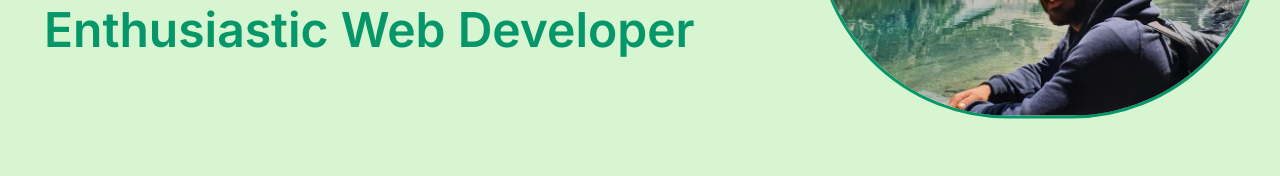
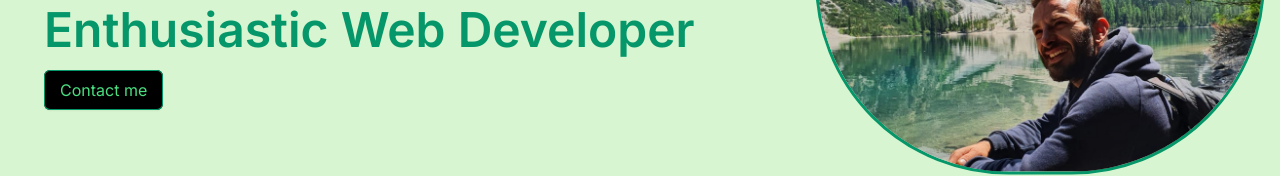
Before and after one commit to Mikitanjie/portfolio, a Next.js app: page / in a window 1280 px wide. Shown: the part 625-801 px from the top of the page. Built offline with nearby package versions, Linux system fonts and the light colour scheme.

Commit message:
Fixed issue, use a regular <a> tag for your mailto: and tel: instead of <link

```diff
--- a/app/_components/Button/Button.js
+++ b/app/_components/Button/Button.js
@@ -1,17 +1,17 @@
 import Link from 'next/link';
 
 const Button = () => {
-  // return (
-  //   <button type="button" className="inline-flex justify-center rounded-md bg-black
-  //   px-4 py-2 text-gray-500 shadow-sm ring-1 ring-inset ring-emerald-600
-  //   hover:bg-indigo-700	 focus:outline-offset-0" >
-  //     <Link href="mailto:cataniamike16@gmail.com" passHref>
-  //     <div className="text-green-400">
-  //       Contact me
-  //     </div>
-  //     </Link>
-  //   </button>
-  // )
+  return (
+    <button type="button" className="inline-flex justify-center rounded-md bg-black
+    px-4 py-2 text-gray-500 shadow-sm ring-1 ring-inset ring-emerald-600
+    hover:bg-indigo-700	 focus:outline-offset-0" >
+      <Link href="mailto:cataniamike16@gmail.com" passHref>
+      <div className="text-green-400">
+        Contact me
+      </div>
+      </Link>
+    </button>
+  )
 }
 
 export default Button;
--- a/app/_components/Footer/Footer.js
+++ b/app/_components/Footer/Footer.js
@@ -17,12 +17,9 @@ const Footer = () => {
               <h2 className="mb-7 text-sm font-semibold uppercase dark:text-white">Email</h2>
               <ul className="dark:text-gray-100 font-medium">
                 <li className="mb-4">
-                  <a href="" className="hover:underline"></a>
-                </li>
-                <li>
-                  <Link href="mailto: cataniamike16gmail.com" passHref>
+                  <a href="mailto:cataniamike16@gmail.com">
                     <MdEmail size="3rem" className="hover:underline" />
-                  </Link>
+                  </a>
                 </li>
               </ul>
             </div>
@@ -41,12 +38,9 @@ const Footer = () => {
               <h2 className="mb-7 text-sm font-semibold uppercase dark:text-white">Call Me</h2>
               <ul className="dark:text-gray-100 font-medium">
                 <li className="mb-4">
-                  <Link href="tel:+393534440733" passHref>
+                  <a href="tel:+393534440733">
                     <AiFillPhone size="3rem" />
-                  </Link>
-                </li>
-                <li>
-                  <a href="#" className="hover:underline"></a>
+                  </a>
                 </li>
               </ul>
             </div>
```
